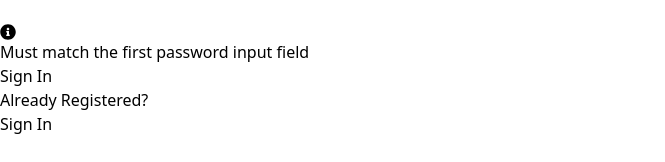
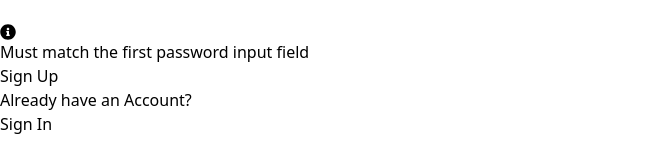
Before and after one commit to JoelOgira/auth, a React (Vite) app: page /register in a window 1280 px wide. Shown: the part 416-578 px from the top of the page, without its empty margins (0-665 px from the left). Built offline with nearby package versions, Linux system fonts and the light colour scheme.

Commit message:
Modified the file

```diff
--- a/src/Auth/Register.jsx
+++ b/src/Auth/Register.jsx
@@ -1,6 +1,6 @@
 /* eslint-disable react-hooks/exhaustive-deps */
 import { useState, useRef, useEffect } from "react";
-import { FaCheck, FaTimes, FaInfoCircle} from "react-icons/fa";
+import { FaCheck, FaTimes, FaInfoCircle } from "react-icons/fa";
 import { Link } from "react-router-dom";
 import axios from "../api/axios";
 
@@ -23,7 +23,7 @@ const Register = () => {
     const [ errMsg, setErrMsg ] = useState('');
     const [ success, setSuccess ] = useState('');
 
-    const USER_REGEX = /^[a-zA-Z][a-zA-Z0-9-_]{3,23}$/;
+    const USER_REGEX = /^[A-z][A-z0-9-_]{3,23}$/;
     const PWD_REGEX = /^(?=.*[a-z])(?=.*[A-Z])(?=.*[0-9])(?=.*[!@#$%]).{8,24}$/;
     const REGISTER_URL = '/register';
 
@@ -53,6 +53,7 @@ const Register = () => {
 
     const handleSubmit = async (e) => {
         e.preventDefault();
+        // If button is enabled with JS hack
         const v1 = USER_REGEX.test(user);
         const v2 = PWD_REGEX.test(pwd);
         if (!v1 || !v2) {
@@ -67,6 +68,8 @@ const Register = () => {
                     withCredentials: true
                 }
             )
+            setSuccess(true);
+
             console.log(res.data);
             console.log(res.accessToken);
             console.log(JSON.stringify(res));
@@ -74,14 +77,13 @@ const Register = () => {
             setUser('');
             setPwd('');
             setMatchPwd('');
-            setSuccess(true);
         } catch (err) {
             if (!err?.response) {
                 setErrMsg('No Server Response');
             } else if (err.response?.status === 409) {
-                setErrMsg('Username Taken')
+                setErrMsg('Username Taken');
             } else {
-                setErrMsg('Registration failed');
+                setErrMsg('Registration Failed')
             }
             errRef.current.focus();
         }
@@ -89,7 +91,7 @@ const Register = () => {
 
     return (
         <div className="flex flex-col justify-center items-center pt-20">
-            <div className="bg-blue-950 shadow-lg p-4 text-white w-full lg:w-1/2">
+            <div className="bg-blue-950 rounded-md shadow-lg p-4 text-white w-3/4 lg:w-1/2">
                 {success ?
                     <div>
                         <p className="py-2">Success</p>
@@ -98,7 +100,13 @@ const Register = () => {
                         </Link>
                     </div>
                     : <>
-                        <p ref={errRef} aria-live="assertive" className={`(${errMsg} block ?  absolute left-[-9999px] ) border text-center py-2 font-semibold text-red-600 rounded bg-white mb-3`}>{errMsg}</p>
+                        <p
+                            ref={errRef}
+                            aria-live="assertive"
+                            className={errMsg ? "border-none text-center py-2 font-semibold text-red-600 rounded bg-red-200 mb-3" : "absolute left-[-9999px]"}
+                        >
+                            {errMsg}
+                        </p>
                         <h1 className="text-2xl font-bold pb-3">Register</h1>
                         <form onSubmit={handleSubmit} className="flex flex-col">
                             <div className="mb-5">
@@ -117,6 +125,7 @@ const Register = () => {
                                     id="username"
                                     ref={userRef}
                                     autoComplete="off"
+                                    value={user}
                                     onChange={(e) => setUser(e.target.value)}
                                     required
                                     aria-invalid={validName ? false : true}
@@ -145,6 +154,7 @@ const Register = () => {
                                     type="password"
                                     className="w-full rounded p-2 text-black focus:outline-none"
                                     id="password"
+                                    value={pwd}
                                     onChange={(e) => setPwd(e.target.value)}
                                     required
                                     aria-invalid={validPwd ? false : true}
@@ -173,6 +183,7 @@ const Register = () => {
                                     type="password"
                                     className="w-full rounded p-2 text-black focus:outline-none"
                                     id="Confirm_Password"
+                                    value={matchPwd}
                                     onChange={(e) => setMatchPwd(e.target.value)}
                                     required
                                     aria-invalid={validMatch ? false : true}
@@ -186,16 +197,16 @@ const Register = () => {
                             </div>
 
                             <button
-                                className="mb-5 border rounded bg-white text-blue-950 py-3 font-semibold my-3"
+                                className={!validName || !validPwd || !validMatch ? "w-full mb-5 border rounded bg-blue-200 text-blue-950 py-3 font-semibold my-3" : "w-full mb-5 border rounded bg-white text-blue-950 py-3 font-semibold my-3"}
                                 disabled={!validName || !validPwd || !validMatch ? true : false}
                             >
-                                Sign In
+                                Sign Up
                             </button>
                         </form>
 
                         <div>
-                            <p className="py-2">Already Registered?</p>
-                            <Link path='/signin' className="underline">
+                            <p className="py-2">Already have an Account?</p>
+                            <Link to='/login' className="underline">
                                 Sign In
                             </Link>
                         </div>
```
